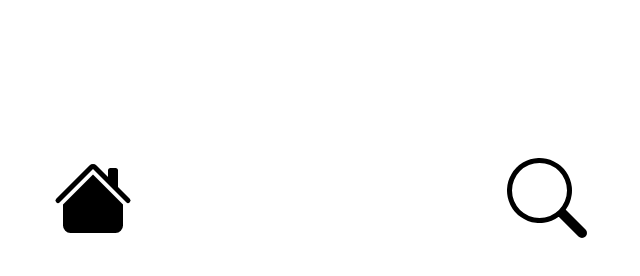
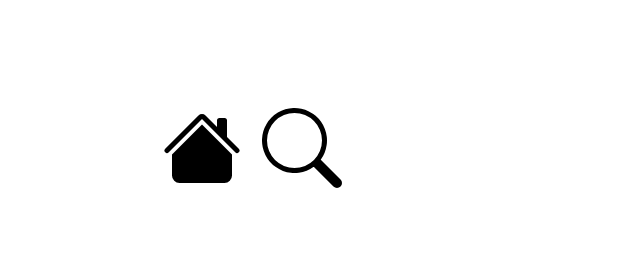
Before and after one commit to Olejjka413/web_svg, a plain HTML site: page index.html in a window 1280 px wide. Shown: the whole page, without its empty margins (310-950 px from the left). Drawn offline with Linux system fonts and the light colour scheme.

Commit message:
"""""домашняя страница""""""

```diff
--- a/index.html
+++ b/index.html
@@ -9,12 +9,25 @@
 </head>
 
 <body>
-    <svg xmlns="http://www.w3.org/2000/svg" width="100" height="100" fill="currentColor" class="house" viewBox="0 0 20 20">
-        <path fill-rule="evenodd" d="m8 3.293 6 6V13.5a1.5 1.5 0 0 1-1.5 1.5h-9A1.5 1.5 0 0 1 2 13.5V9.293l6-6zm5-.793V6l-2-2V2.5a.5.5 0 0 1 .5-.5h1a.5.5 0 0 1 .5.5z"/>
-        <path fill-rule="evenodd" d="M7.293 1.5a1 1 0 0 1 1.414 0l6.647 6.646a.5.5 0 0 1-.708.708L8 2.207 1.354 8.854a.5.5 0 1 1-.708-.708L7.293 1.5z"/>
-      </svg>
+    <svg viewBox="0 0 20 20" xmlns="http://www.w3.org/2000/svg" width ="260" height ="100" fill="currentColor" class="homepage">
+        <use href="#house" x="0" />
+        <use href="#search" x="20" />
+    </svg>
 
-    <svg xmlns="http://www.w3.org/2000/svg" width="100" height="100" fill="currentColor" class="search" viewBox="0 0 20 20">
-        <path d="M11.742 10.344a6.5 6.5 0 1 0-1.397 1.398h-.001c.03.04.062.078.098.115l3.85 3.85a1 1 0 0 0 1.415-1.414l-3.85-3.85a1.007 1.007 0 0 0-.115-.1zM12 6.5a5.5 5.5 0 1 1-11 0 5.5 5.5 0 0 1 11 0z"/>
+
+
+    <svg xmlns="http://www.w3.org/2000/svg"  fill="currentColor" class="house" >
+        <symbol id ="house">
+            <path fill-rule="evenodd" d="m8 3.293 6 6V13.5a1.5 1.5 0 0 1-1.5 1.5h-9A1.5 1.5 0 0 1 2 13.5V9.293l6-6zm5-.793V6l-2-2V2.5a.5.5 0 0 1 .5-.5h1a.5.5 0 0 1 .5.5z"/>
+            <path fill-rule="evenodd" d="M7.293 1.5a1 1 0 0 1 1.414 0l6.647 6.646a.5.5 0 0 1-.708.708L8 2.207 1.354 8.854a.5.5 0 1 1-.708-.708L7.293 1.5z"/>
+        </symbol>
     </svg>
+
+    <svg xmlns="http://www.w3.org/2000/svg"  fill="currentColor" class="search" >
+        <symbol id="search">
+            <path d="M11.742 10.344a6.5 6.5 0 1 0-1.397 1.398h-.001c.03.04.062.078.098.115l3.85 3.85a1 1 0 0 0 1.415-1.414l-3.85-3.85a1.007 1.007 0 0 0-.115-.1zM12 6.5a5.5 5.5 0 1 1-11 0 5.5 5.5 0 0 1 11 0z"/>
+        </symbol>
+    </svg>
+
+
 </body>
--- a/style.css
+++ b/style.css
@@ -1,7 +1,7 @@
 body {
-    padding-top: 150px;
-    display: flex;
-    justify-content: space-evenly;
+    padding-left: 30%;
+    padding-top: 50px;
+
 }
 
 .search {
@@ -14,11 +14,11 @@ body {
 }
 
 
-.house {
+.homepage {
     color: black;
     transition:  0.2s;
 }
 
-.house:hover {
+.homepage:hover {
     color: rgb(162, 17, 247);
 }
```
